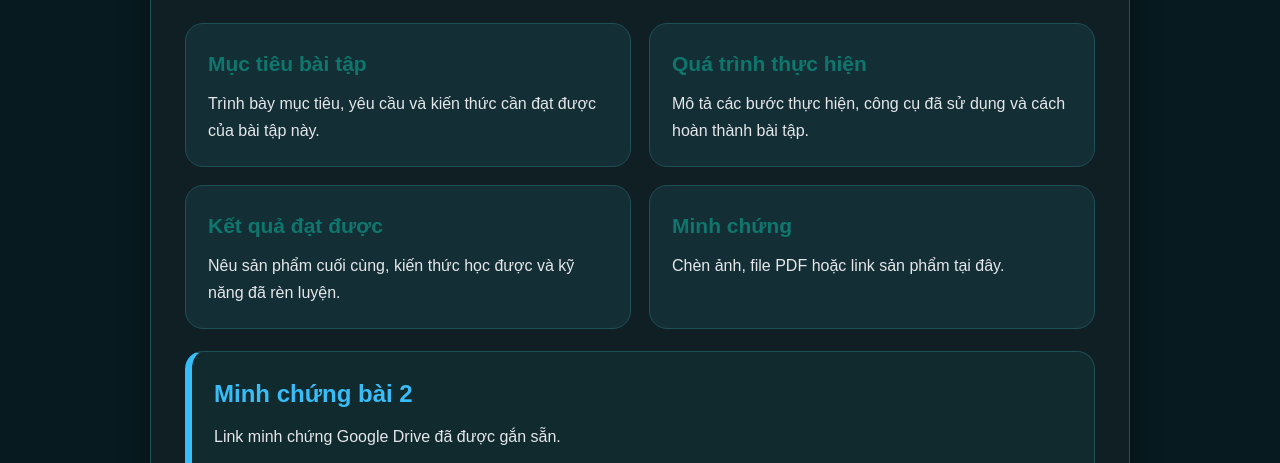
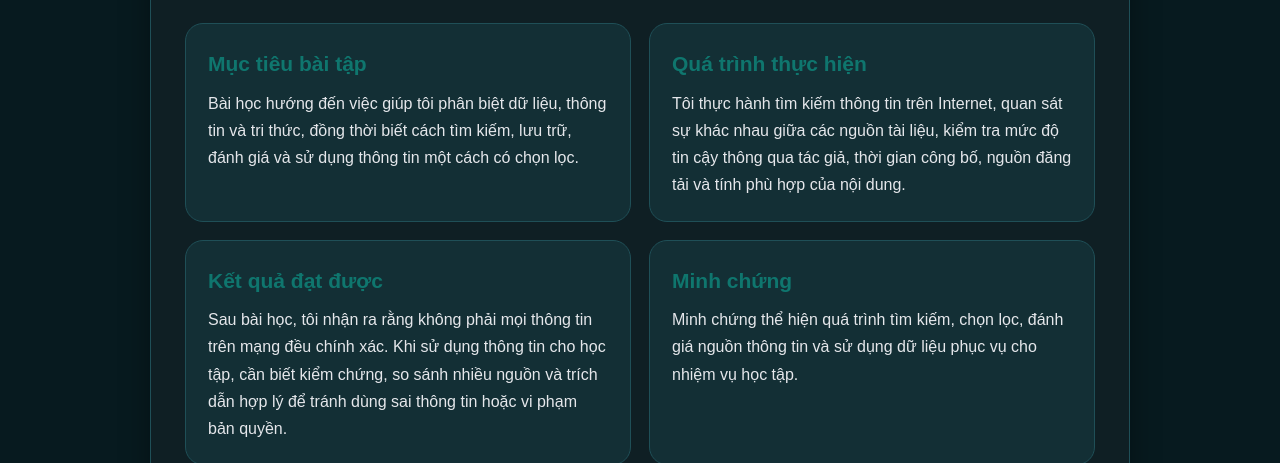
Before and after one commit to bachvu-0607/Porfolio, a plain HTML site: page bai2.html in a window 1280 px wide. Shown: the part 295-758 px from the top of the page. Drawn offline with Linux system fonts and the light colour scheme.

Commit message:
Update content in bai2.html with detailed descriptions

```diff
--- a/bai2.html
+++ b/bai2.html
@@ -24,22 +24,35 @@
       <div class="placeholder-grid">
         <article class="placeholder-card">
           <h2>Mục tiêu bài tập</h2>
-          <p>Trình bày mục tiêu, yêu cầu và kiến thức cần đạt được của bài tập này.</p>
+          <p>
+            Bài học hướng đến việc giúp tôi phân biệt dữ liệu, thông tin và tri thức,
+            đồng thời biết cách tìm kiếm, lưu trữ, đánh giá và sử dụng thông tin một cách có chọn lọc.
+          </p>
         </article>
 
         <article class="placeholder-card">
           <h2>Quá trình thực hiện</h2>
-          <p>Mô tả các bước thực hiện, công cụ đã sử dụng và cách hoàn thành bài tập.</p>
+          <p>
+            Tôi thực hành tìm kiếm thông tin trên Internet, quan sát sự khác nhau giữa các nguồn tài liệu,
+            kiểm tra mức độ tin cậy thông qua tác giả, thời gian công bố, nguồn đăng tải và tính phù hợp của nội dung.
+          </p>
         </article>
 
         <article class="placeholder-card">
           <h2>Kết quả đạt được</h2>
-          <p>Nêu sản phẩm cuối cùng, kiến thức học được và kỹ năng đã rèn luyện.</p>
+          <p>
+            Sau bài học, tôi nhận ra rằng không phải mọi thông tin trên mạng đều chính xác.
+            Khi sử dụng thông tin cho học tập, cần biết kiểm chứng, so sánh nhiều nguồn và trích dẫn hợp lý
+            để tránh dùng sai thông tin hoặc vi phạm bản quyền.
+          </p>
         </article>
 
         <article class="placeholder-card">
           <h2>Minh chứng</h2>
-          <p>Chèn ảnh, file PDF hoặc link sản phẩm tại đây.</p>
+          <p>
+            Minh chứng thể hiện quá trình tìm kiếm, chọn lọc, đánh giá nguồn thông tin và sử dụng dữ liệu
+            phục vụ cho nhiệm vụ học tập.
+          </p>
         </article>
       </div>
 
```
